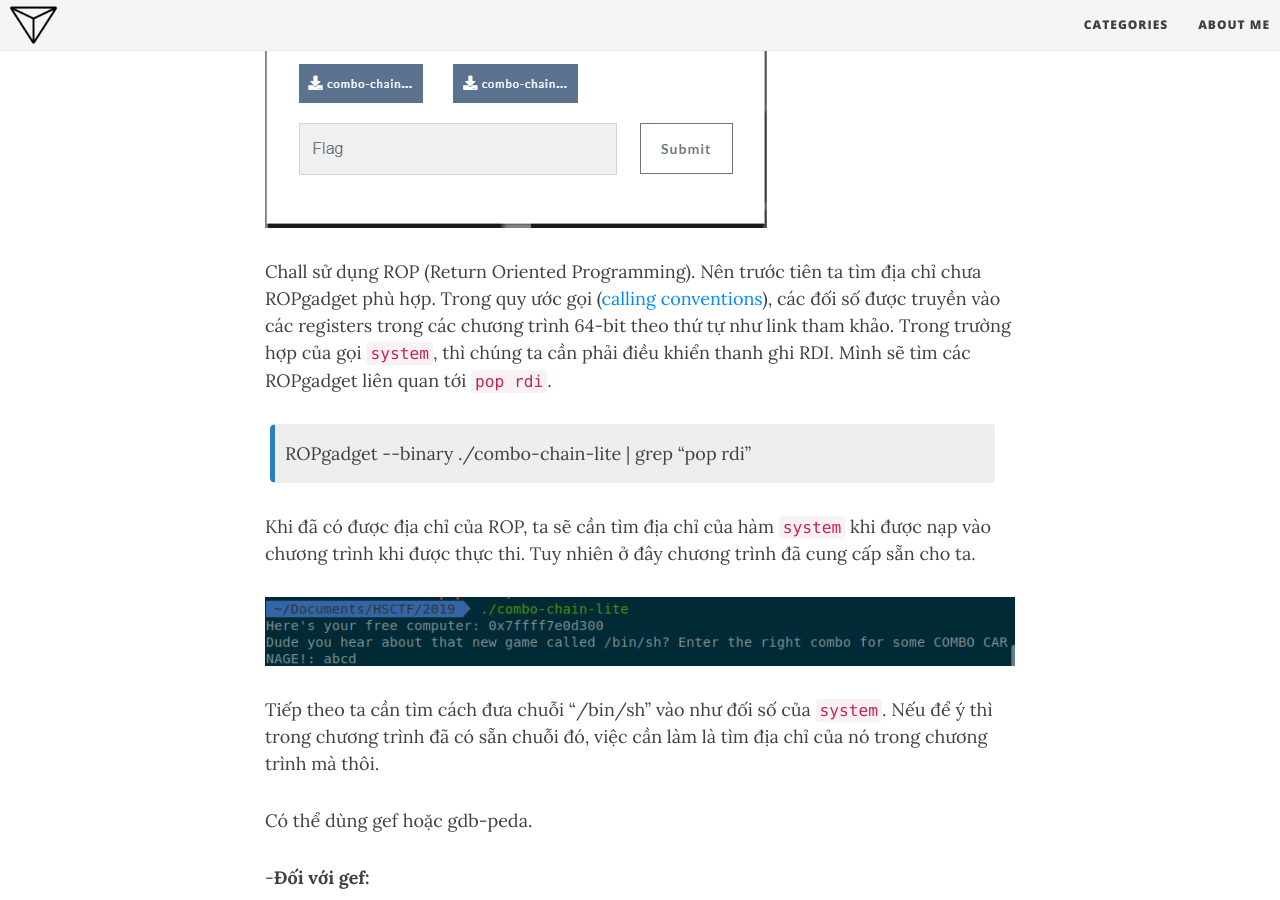
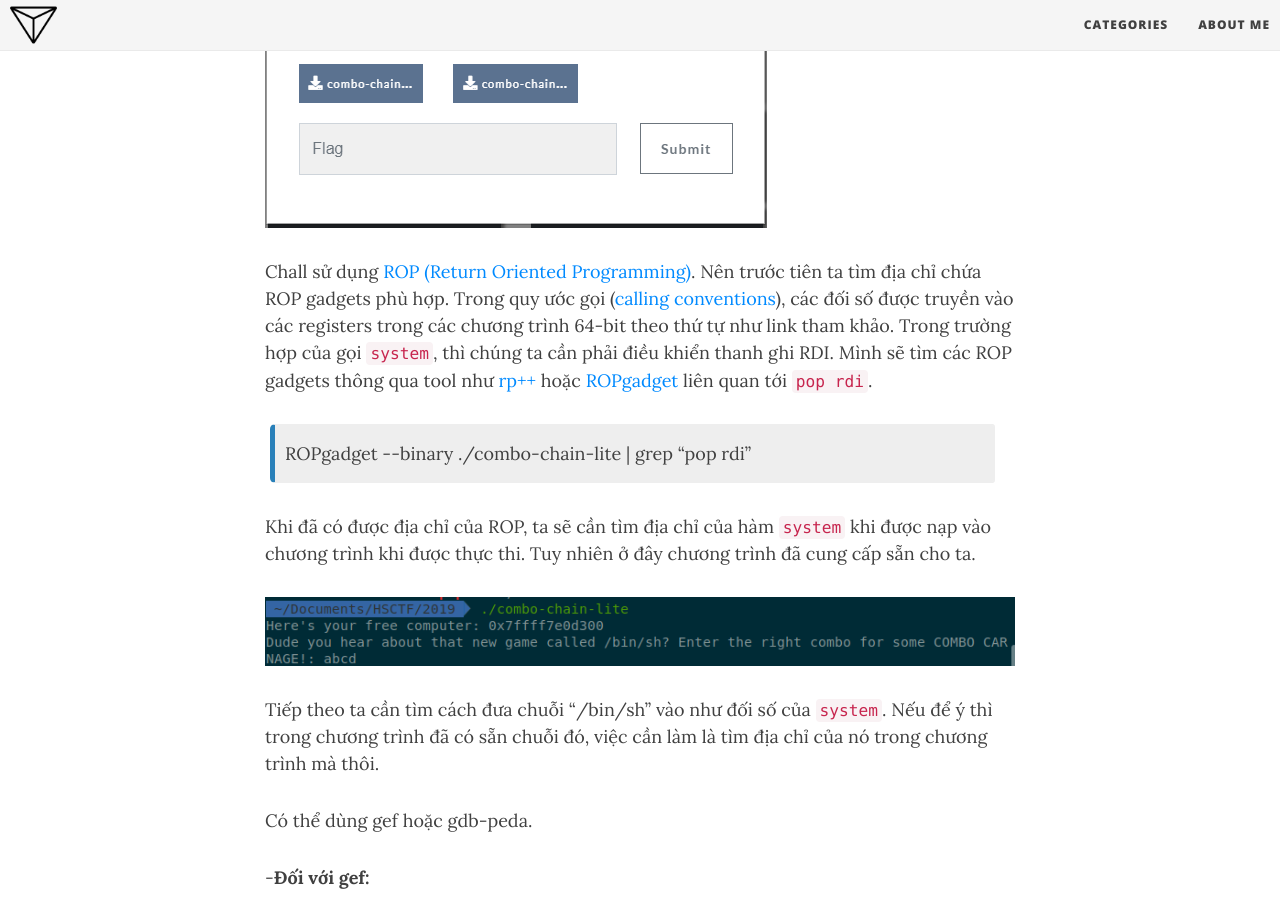
Before and after one commit to Delt-A/delt-a.github.io, a Jekyll site: the page built from _posts/2019-06-17-hsctf-6-combo-chain-lite.md, in a window 1280 px wide and 900 px high, scrolled down 732 px. Built offline with Jekyll 4.4.1, drawn with Linux system fonts in a browser that asks for light colours; nearby versions of some CDN libraries.

Commit message:
Add more hyperlink and fix type error

```diff
--- a/_posts/2019-06-17-hsctf-6-combo-chain-lite.md
+++ b/_posts/2019-06-17-hsctf-6-combo-chain-lite.md
@@ -12,8 +12,8 @@ Hôm nay mình muốn viết lại challenge này.
 ![Capture-combo-chain-lite.PNG]({{site.baseurl}}/img/ctf/HSCTF/2019/Capture-combo-chain-lite.PNG)
 
 
-Chall sử dụng ROP (Return Oriented Programming). Nên trước tiên ta tìm địa chỉ chưa ROPgadget phù hợp.
-Trong quy ước gọi ([calling conventions](https://ctf101.org/binary-exploitation/what-are-calling-conventions/)), các đối số được truyền vào các registers trong các chương trình 64-bit theo thứ tự như link tham khảo. Trong trường hợp của gọi `system`, thì chúng ta cần phải điều khiển thanh ghi RDI. Mình sẽ tìm các ROPgadget liên quan tới `pop rdi`.
+Chall sử dụng [ROP (Return Oriented Programming)](https://ctf101.org/binary-exploitation/return-oriented-programming/). Nên trước tiên ta tìm địa chỉ chứa ROP gadgets phù hợp.
+Trong quy ước gọi ([calling conventions](https://ctf101.org/binary-exploitation/what-are-calling-conventions/)), các đối số được truyền vào các registers trong các chương trình 64-bit theo thứ tự như link tham khảo. Trong trường hợp của gọi `system`, thì chúng ta cần phải điều khiển thanh ghi RDI. Mình sẽ tìm các ROP gadgets thông qua tool như [rp++](https://github.com/0vercl0k/rp) hoặc [ROPgadget](https://github.com/JonathanSalwan/ROPgadget) liên quan tới `pop rdi`.
 
 {: .box-note}
 ROPgadget \--binary ./combo-chain-lite \| grep "pop rdi"
```
